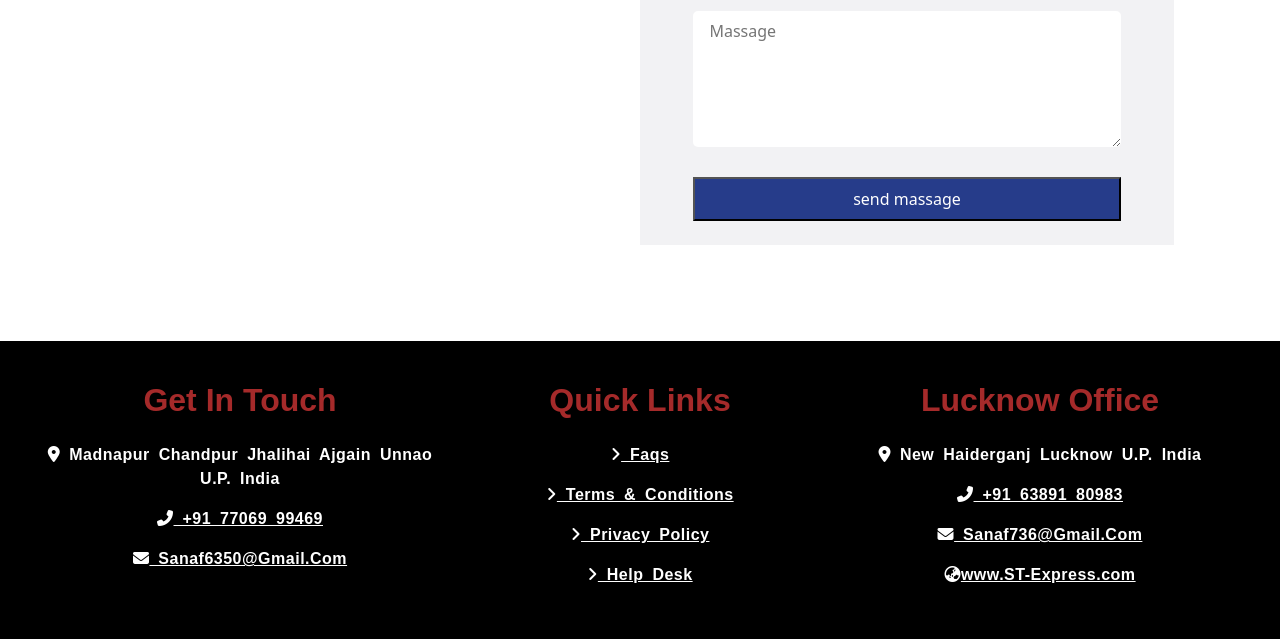
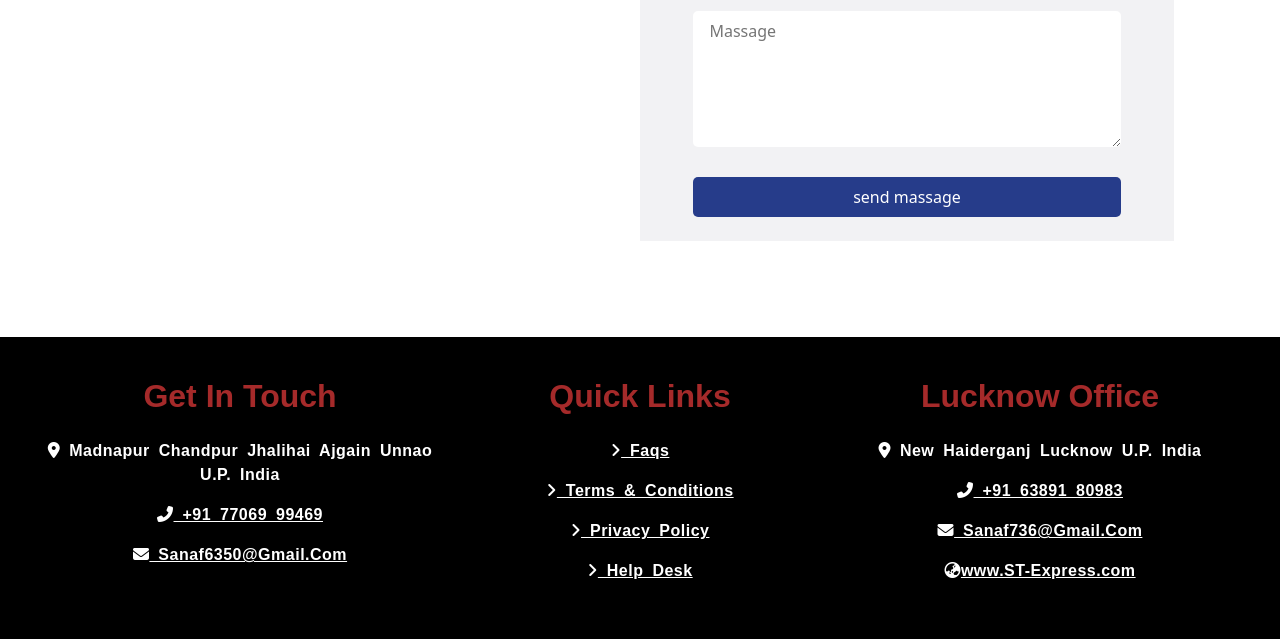
Before and after one commit to sanaf3739/ST-Express, a plain HTML site: page contact.html in a window 1280 px wide. Shown: the part 863-1502 px from the top of the page. Drawn offline with nearby package versions, Linux system fonts and the light colour scheme.

Commit message:
Update contact.css

```diff
--- a/contact.css
+++ b/contact.css
@@ -84,7 +84,7 @@
 .signup {
   background-color: #263c8a;
 }
-/*----Navbar end*/
+/*----Navbar end----*/
 
 /*----background image----*/
 
@@ -156,6 +156,8 @@
   padding: 0.5rem;
   background-color: #263c8a;
   color: #fff;
+  border-style: none;
+  border-radius: 5px;
 }
 
 .col #phone,
```
